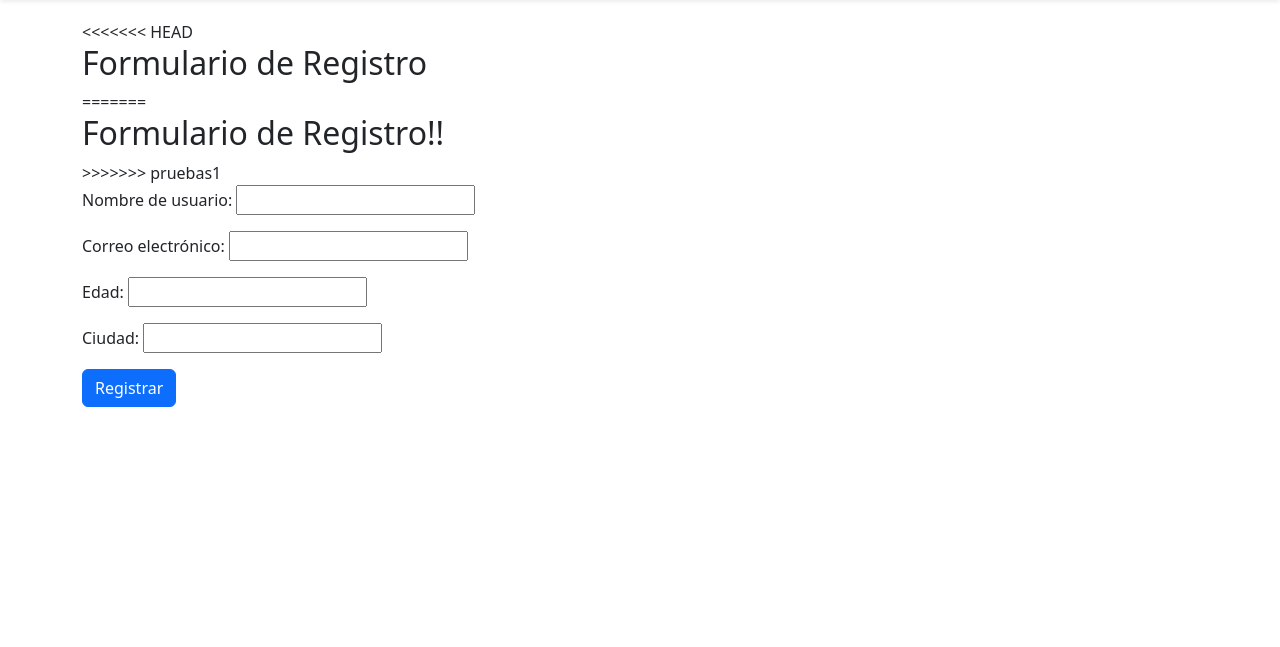
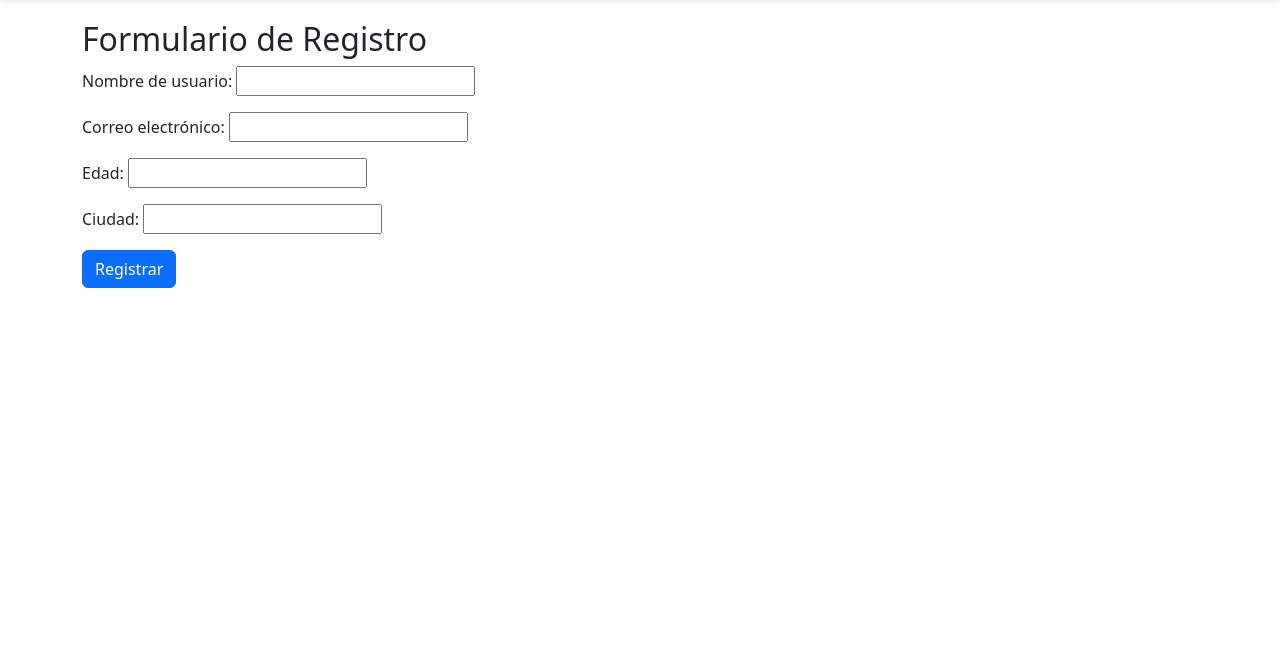
Before and after one commit to SladeSylvain/web-con-carrito-de-compra-portafolio-, a Django app: page /registro/ in a window 1280 px wide. Shown: the part 72-719 px from the top of the page. Run offline with Django 5.2, Linux system fonts and the light colour scheme.

Commit message:
aceptacion de cambios

```diff
--- a/myfirstapp/templates/myfirstapp/registro.html
+++ b/myfirstapp/templates/myfirstapp/registro.html
@@ -2,11 +2,7 @@
 
 {% block content %}
 <div class="container" style="margin-top: 20px;">
-<<<<<<< HEAD
     <h2>Formulario de Registro</h2>
-=======
-    <h2>Formulario de Registro!!</h2>
->>>>>>> pruebas1
 
     <form method="POST">
 
```
